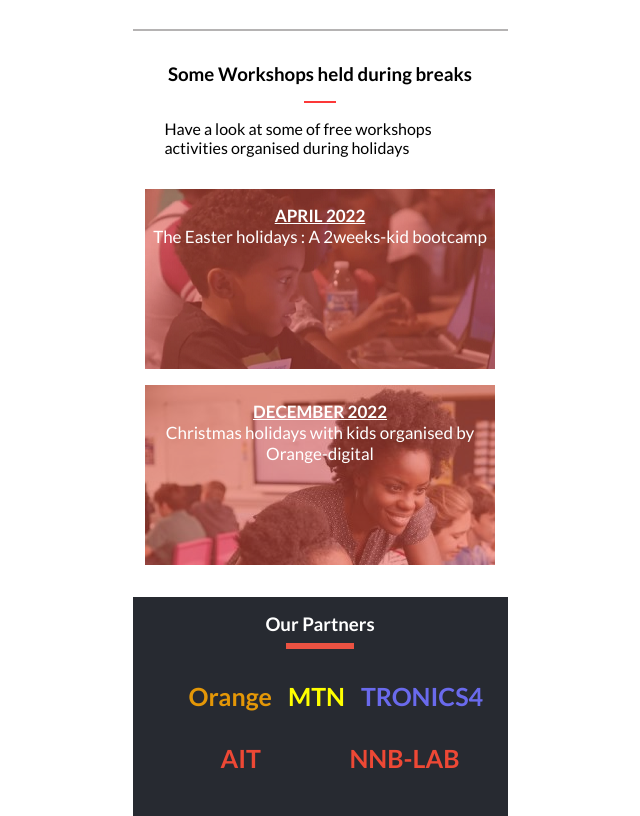
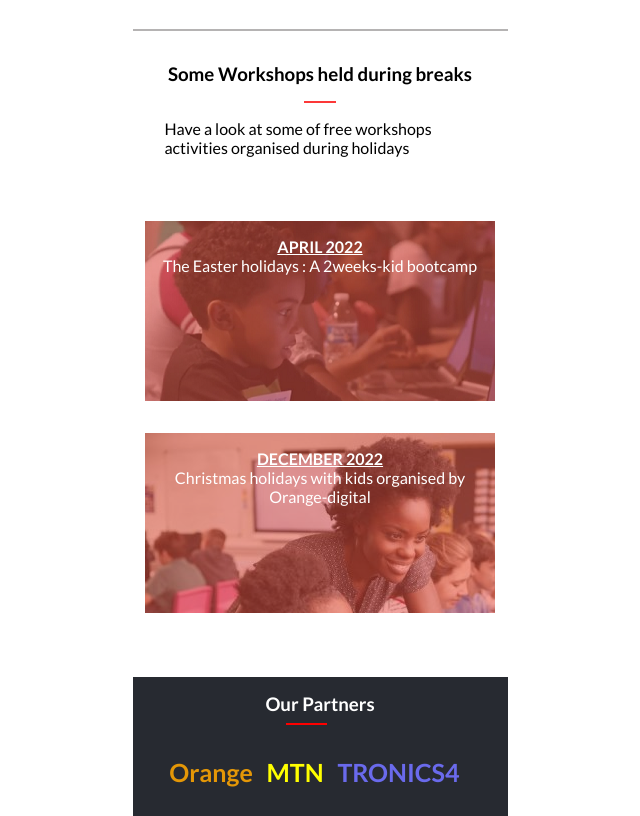
Before and after one commit to hydaline-code/Capstone_project_1, a plain HTML site: page about.html in a window 1280 px wide. Shown: the part 854-1670 px from the top of the page, without its empty margins (320-960 px from the left). Drawn offline with Linux system fonts and the light colour scheme.

Commit message:
main sass file updates

```diff
--- a/about.html
+++ b/about.html
@@ -74,9 +74,9 @@
         <h3> Our Partners  <hr>
         </h3>
       <strong> <ul class="partner1">
-          <li><span style="color: rgb(228, 151, 7);">Orange</span></li>
-          <li><span style="color: yellow;">MTN</span></li>
-          <li><span style="color: rgb(106, 106, 236);">TRONICS4</span> </li>
+          <li><span style="color: rgb(228, 151, 7); margin-left: -1.2rem;">Orange</span></li>
+          <li><span style="color: yellow; margin-left: -1rem;">MTN</span></li>
+          <li><span style="color: rgb(106, 106, 236); margin-left: -1rem;">TRONICS4</span> </li>
         </ul>
 
         <ul class="partner2">
--- a/saas/_about.scss
+++ b/saas/_about.scss
@@ -1,4 +1,11 @@
 @import "./variable";
+@mixin flexcenter($direction) {
+	display: flex;
+	flex-direction: $direction;
+	justify-content: space-between;
+    align-items: center;
+    align-content: space-around;
+}
 
 .about{
 	background:map-get($colors-swatch, gra);
@@ -13,16 +20,19 @@
 		font-size: 30px;
 		margin-top: 0.5rem;
 	}
+
 	P {
 		color: map-get($colors-swatch, redlight);
 	}
 }
+
 .about-p {
 	width: 300px;
 	border: #d3d3d3 solid 2px;
 	margin-left: 0.4rem;
 	background:map-get($colors-swatch, white-light);
 	box-shadow: transparent;
+
 	p {
 		margin: 0.5rem;
 		font-size: 14px;
@@ -30,6 +40,7 @@
 		color: map-get($colors-swatch, blacklight);
 	}
 }
+
 .about-info {
 	margin: 2rem;
 	text-align: center;
@@ -58,10 +69,12 @@
 		margin-top: 0;
 		border:solid red 1px;
 	}
+
 	p {
 		margin-top: 1rem;
 	}
 }
+
 .about-logo {
 	padding: 2rem;
 	border: #d3d3d3 solid 2px;
@@ -81,13 +94,15 @@
 			font-size: 25px;
 			font-weight: 900;
 		}
+
 		h5 {
 			font-size: 10px;
 		}
 
 		.line1 {
-			width: 50%;
+			width: 60%;
 			border: solid  1px;
+			margin-left: 20%;
 		}
 	}
 }
@@ -103,21 +118,22 @@
 	padding: 2rem;
 	gap: 1rem;
 
-
 	.line3 {
 		width: 10%;
 		border: solid rgb(252, 56, 56) 1px;
 		margin-left:0;
 		margin-top: 0
 	}
+
 	.about-activities-1 {
-		@include flexcenter(column);
+		@extend .about-activities;
 		 margin: 0;
 		 gap: 1rem;
 			.event {
 				width: 100%;
 				z-index: 0;
 			}
+
 		.event1 {
 			margin-top: 1rem;
 			background-image: url("../pics/image44.png") ;
@@ -127,22 +143,18 @@
 
 			p {
 				text-align: center;
-				font-size: 17px;
+				font-size: 16px;
 				margin-top: 1rem;
 				color:  map-get($colors-swatch, white-light);
 			}
 		}
+
 		.event2 {
 			background-image: url("../pics/imageorg.jpg") ;
-			height: 180px;
-			width: 350px;
-			box-shadow: inset 0 0 0 1000vmax rgba(236, 82, 66, 0.5);
+			@extend  .event1;
 
 			p {
-				text-align: center;
-				font-size: 17px;
-				margin-top: 1rem;
-				color:  map-get($colors-swatch, white-light);
+				@extend  p ;
 			}
 		}
 	}
@@ -156,25 +168,24 @@
 	h3 {
 		text-align: center
 	}
+
 	hr {
-		margin-right: 20%;
-		width: 20%;
+		border: solid red 1px;
+		margin-right: 10%;
+		width: 12%;
 	}
 
-	.partner1 , .partner2 {
+	.partner1 {
 		@include flexcenter(row);
 		list-style: none;
 		font-size: 25px;
 		gap: 1rem;
-		margin-top: 2rem;
+		margin: 2rem  2rem 0  0;
 	}
 
 	.partner2 {
+		@extend .partner1;
 		margin: 2rem  2rem 2rem  2rem;
-	}
-
-	.partner1 {
-		margin: 2rem  2rem 0  0;
 	}
 }
 
@@ -191,6 +202,5 @@ footer {
 		.logo {
 			width: 25%;
 		}
-
 	}
 }
--- a/saas/_variable.scss
+++ b/saas/_variable.scss
@@ -1,10 +1,3 @@
-@mixin flexcenter($direction) {
-	display: flex;
-	flex-direction: $direction;
-	justify-content: space-between;
-    align-items: center;
-    align-content: space-around;
-}
 
 $picpath: "./pics";
 $colors-swatch: (
--- a/saas/styles.scss
+++ b/saas/styles.scss
@@ -3,7 +3,13 @@
 @import "./about";
 @import "./variable";
 
-
+@mixin flexcenter($direction) {
+	display: flex;
+	flex-direction: $direction;
+	justify-content: space-between;
+    align-items: center;
+    align-content: space-around;
+}
 body {
 	margin: 0 auto;
 	width: 375px;
```
Also changed, not shown: saas/styles.css, 1 other file. Lines whose indentation alone changed are shown as unchanged.
